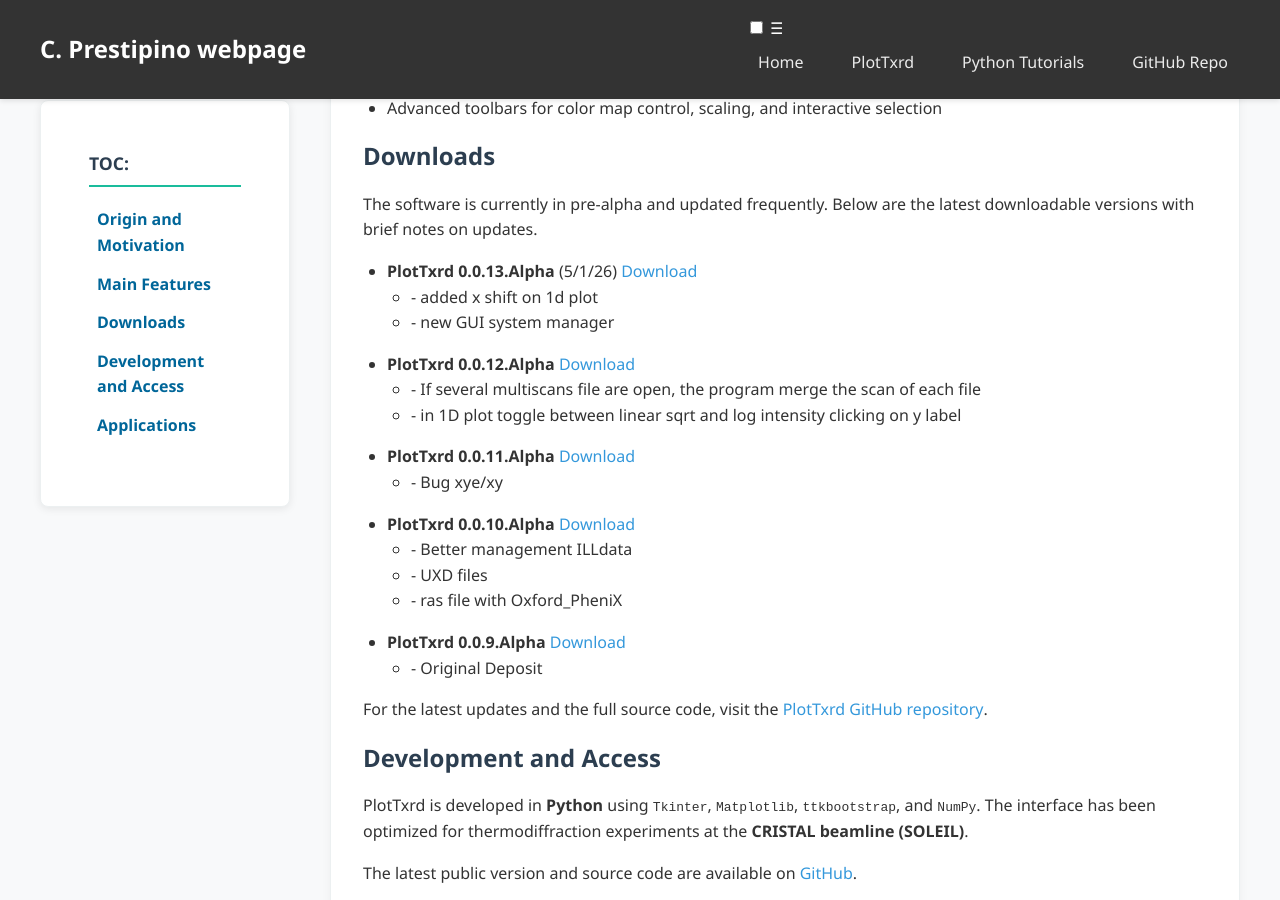
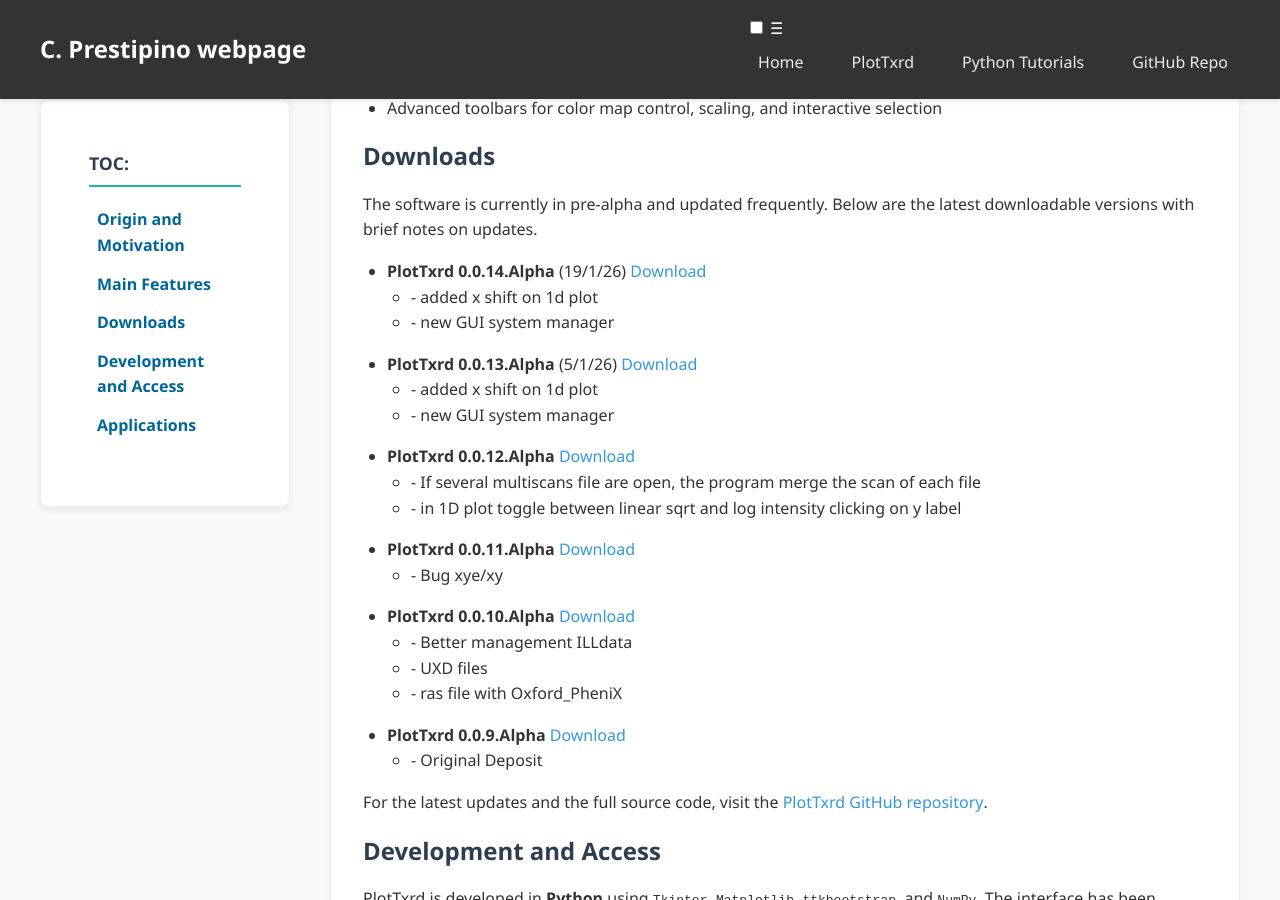
Before and after one commit to Prestipino/Prestipino.github.io, a Jekyll site: the page built from PlotTxrd.html, in a window 1280 px wide and 900 px high, scrolled down 622 px. Built offline with Jekyll 4.4.1, drawn with Linux system fonts in a browser that asks for light colours.

Commit message:
new version PlotTxrd

```diff
--- a/PlotTxrd.html
+++ b/PlotTxrd.html
@@ -40,6 +40,12 @@
   <h2 id="downloads">Downloads</h2>
   <p>The software is currently in pre-alpha and updated frequently. Below are the latest downloadable versions with brief notes on updates.</p>
   <ul>
+     <li><strong>PlotTxrd 0.0.14.Alpha</strong> (19/1/26) <a href="https://sdrive.cnrs.fr/s/qxdngrEtgrqCBA6">Download</a>
+      <ul>
+        <li>- added x shift on 1d plot</li>
+        <li>- new GUI system manager</li>
+      </ul>
+    </li>
     <li><strong>PlotTxrd 0.0.13.Alpha</strong> (5/1/26) <a href="https://sdrive.cnrs.fr/s/BWn8oi3jdGdTtn9">Download</a>
       <ul>
         <li>- added x shift on 1d plot</li>
@@ -64,7 +70,7 @@
         <li>- ras file with Oxford_PheniX</li>
       </ul>
     </li>
-    <li><strong>PlotTxrd 0.0.9.Alpha</strong> <a href="https://sdrive.cnrs.fr/s/qrYGK6r9regxNs8">Download</a>
+    <li><strong>PlotTxrd 0.0.9.Alpha</strong> <a href="https://sdrive.cnrs.fr/s/J7QcJwRDBg3DJtF">Download</a>
       <ul>
         <li>- Original Deposit</li>
       </ul>
```
